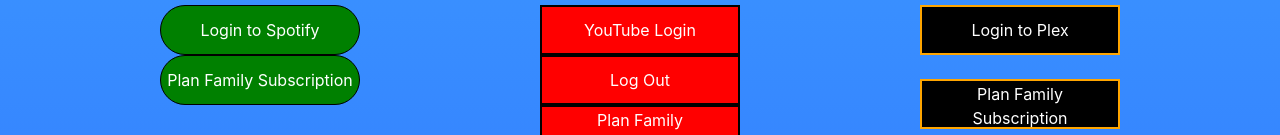
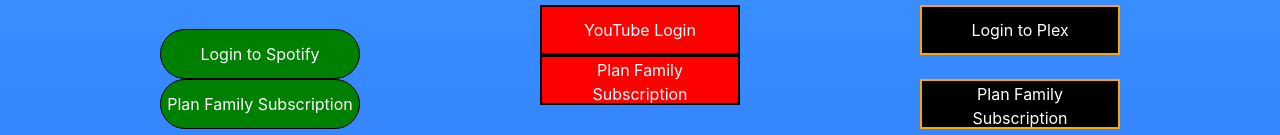
Before and after one commit to kyngkyri/demoday, a website: page services.html in a window 1280 px wide. Shown: the part 639-774 px from the top of the page. Drawn offline with nearby package versions, Linux system fonts and the light colour scheme.

Commit message:
first commit

```diff
--- a/services.html
+++ b/services.html
@@ -64,7 +64,7 @@
             <div class="col-lg-4 col-sm-6 text-center mb-4">
                 <img id="spotify" class="rounded-circle img-fluid d-block mx-auto" src="http://az616578.vo.msecnd.net/files/2016/04/15/635963274692858859903160895_spotify-logo-horizontal-black.jpg" alt="">
                <h3>Spotify</h3>
-                <button id="btn-follow" class="spotify" onclick="window.location.href='/demoday/userinfo.html'">Login to Spotify</button>
+                <br><button id="btn-follow" class="spotify" onclick="window.location.href='/demoday/userinfo.html'">Login to Spotify</button>
                 <br><a href ="spotifychat.html"><button class="spotify">Plan Family Subscription</button></a>
 
             </div>
@@ -72,7 +72,7 @@
                 <img id="youtube" class="rounded-circle img-fluid d-block mx-auto" src="https://i.ytimg.com/vi/s5y-4EpmfRQ/maxresdefault.jpg" alt="">
                 <h3>YouTube Red</h3>
                 <button id="authorize-button" class="youtube">YouTube Login</button>
-                <button id="signout-button" class="youtube">Log Out</button>
+
                 <br><a href="youtubechat.html"><button class="youtube">Plan Family Subscription</button></a>
     <pre id="content"></pre>
 
```
